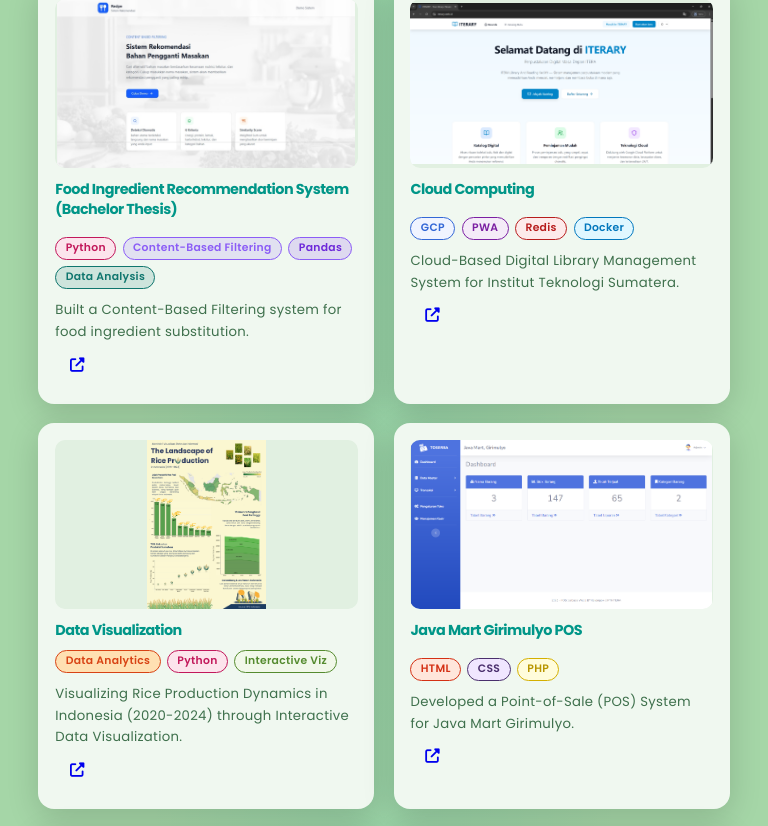
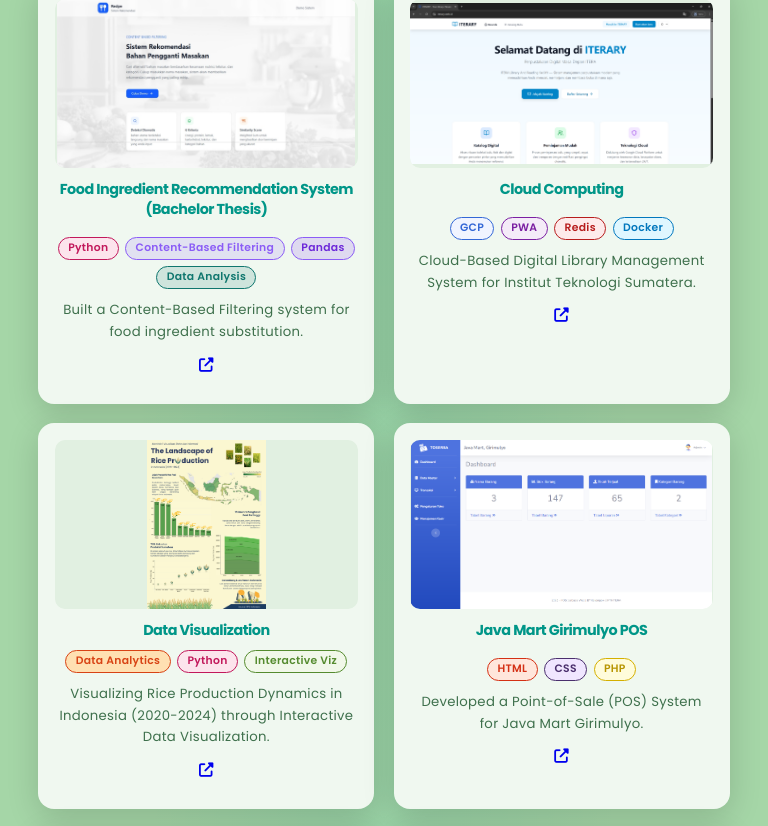
Before and after one commit to edwindarrenhasannudin/Portofolio, a React (Vite) app: page / in a window 768 px wide. Shown: the part 4716-5542 px from the top of the page. Built offline with nearby package versions, Linux system fonts and the light colour scheme.

Commit message:
Center align project card content and update text alignment for improved layout

```diff
--- a/styles/responsive.css
+++ b/styles/responsive.css
@@ -2147,8 +2147,13 @@
     display: flex;
     flex: 1;
     flex-direction: column;
-    align-items: flex-start;
+    align-items: center;
     padding: 0;
+    text-align: center;
+  }
+
+  .project-card .portfolio-info-1 {
+    text-align: center;
   }
 
   .project-card h3 {
@@ -2163,7 +2168,7 @@
   }
 
   .project-card .project-tags {
-    justify-content: flex-start;
+    justify-content: center;
     gap: 0.45rem;
   }
 
@@ -2219,8 +2224,13 @@
     text-align: left;
   }
 
+  .project-info,
+  .project-card .portfolio-info-1 {
+    text-align: center;
+  }
+
   .project-card .project-tags {
-    justify-content: flex-start;
+    justify-content: center;
   }
 
   .project-card a {
```
